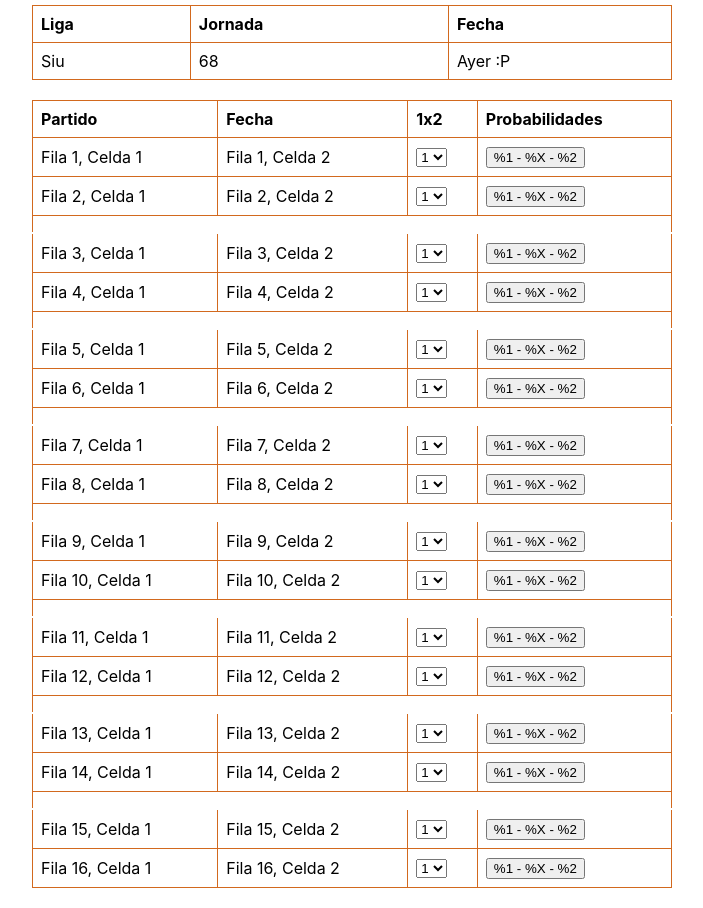
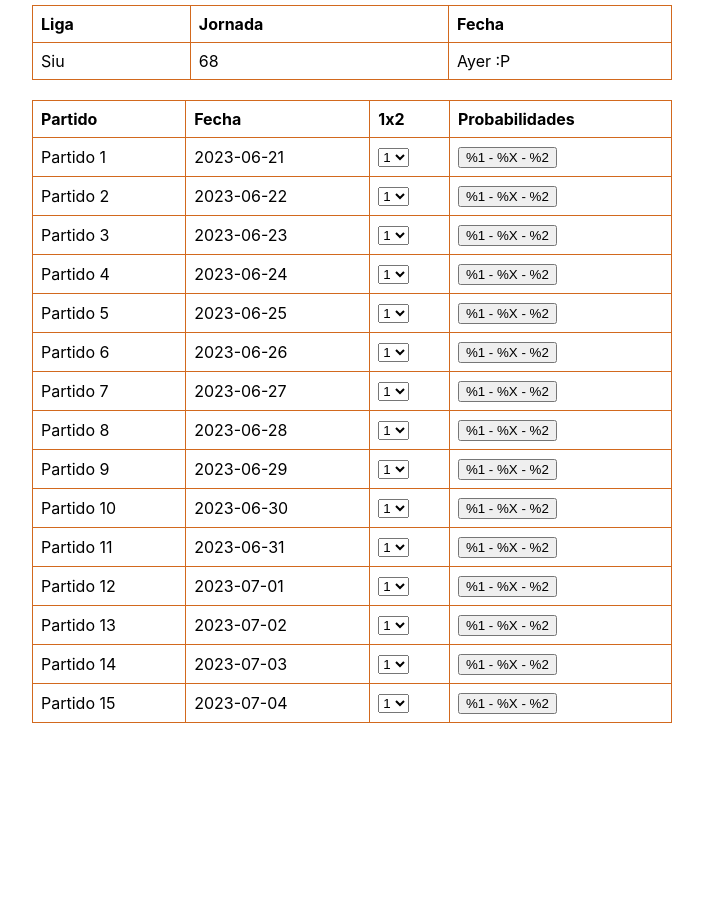
Before and after one commit to FelixDominguez8/Quinielas_Proyecto, a React (Create React App) app in the folder frontend/: page / in a window 1280 px wide. Shown: the part 180-1088 px from the top of the page, without its empty margins (288-991 px from the left). After the commit the page ends 923 px from the top, so only its background shows below. Built offline with nearby package versions, Linux system fonts and the light colour scheme.

Commit message:
Cambio en la estructura de codigo para un mejor manejo de datos

```diff
--- a/frontend/src/App.js
+++ b/frontend/src/App.js
@@ -1,5 +1,5 @@
 import './App.css';
-import { useEffect } from 'react';
+import React, { useEffect, useState } from 'react';
 
 function App() {
   useEffect(() => {
@@ -33,6 +33,31 @@ function App() {
         popupContent.style.display = 'none';
       }
     });
+  }, []);
+
+  const [datos, setDatos] = useState([]);
+  useEffect(() => {
+    // Lógica para obtener los datos de la base de datos en Express
+
+    const datosObtenidos = [
+      { partido: 'Partido 1', fecha: '2023-06-21' },
+      { partido: 'Partido 2', fecha: '2023-06-22' },
+      { partido: 'Partido 3', fecha: '2023-06-23' },
+      { partido: 'Partido 4', fecha: '2023-06-24' },
+      { partido: 'Partido 5', fecha: '2023-06-25' },
+      { partido: 'Partido 6', fecha: '2023-06-26' },
+      { partido: 'Partido 7', fecha: '2023-06-27' },
+      { partido: 'Partido 8', fecha: '2023-06-28' },
+      { partido: 'Partido 9', fecha: '2023-06-29' },
+      { partido: 'Partido 10', fecha: '2023-06-30' },
+      { partido: 'Partido 11', fecha: '2023-06-31' },
+      { partido: 'Partido 12', fecha: '2023-07-01' },
+      { partido: 'Partido 13', fecha: '2023-07-02' },
+      { partido: 'Partido 14', fecha: '2023-07-03' },
+      { partido: 'Partido 15', fecha: '2023-07-04' },
+    ];
+
+    setDatos(datosObtenidos);
   }, []);
 
   return (
@@ -74,220 +99,28 @@ function App() {
               </tr>
             </thead>
             <tbody>
-              <tr>
-                <td>Fila 1, Celda 1</td>
-                <td>Fila 1, Celda 2</td>
+
+                {datos.map((dato, index) => (
+                  <tr key={index}>
+
+                    <td>{dato.partido}</td>
+                    <td>{dato.fecha}</td>
                     <td>
-                  <select name="opcion1">
+                      <select name={`opcion${index + 1}`}>
                         <option value="1">1</option>
                         <option value="X">X</option>
                         <option value="2">2</option>
                       </select>
                     </td>
-                <td><button class="popup-button">%1 - %X - %2</button></td>
+                    <td>
+                      <button className="popup-button">%1 - %X - %2</button>
+                    </td>
+
                   </tr>
-              <tr>
-                <td>Fila 2, Celda 1</td>
-                <td>Fila 2, Celda 2</td>
-                <td>
-                  <select name="opcion2">
-                    <option value="1">1</option>
-                    <option value="X">X</option>
-                    <option value="2">2</option>
-                  </select>
-                </td>
-                <td><button class="popup-button">%1 - %X - %2</button></td>
-              </tr>
-              <tr class="section-divider">
-                <td colspan="4"></td>
-              </tr>
-              <tr>
-                <td>Fila 3, Celda 1</td>
-                <td>Fila 3, Celda 2</td>
-                <td>
-                  <select name="opcion3">
-                    <option value="1">1</option>
-                    <option value="X">X</option>
-                    <option value="2">2</option>
-                  </select>
-                </td>
-                <td><button class="popup-button">%1 - %X - %2</button></td>
-              </tr>
-              <tr>
-                <td>Fila 4, Celda 1</td>
-                <td>Fila 4, Celda 2</td>
-                <td>
-                  <select name="opcion4">
-                    <option value="1">1</option>
-                    <option value="X">X</option>
-                    <option value="2">2</option>
-                  </select>
-                </td>
-                <td><button class="popup-button">%1 - %X - %2</button></td>
-              </tr>
-              <tr class="section-divider">
-                <td colspan="4"></td>
-              </tr>
-              <tr>
-                <td>Fila 5, Celda 1</td>
-                <td>Fila 5, Celda 2</td>
-                <td>
-                  <select name="opcion5">
-                    <option value="1">1</option>
-                    <option value="X">X</option>
-                    <option value="2">2</option>
-                  </select>
-                </td>
-                <td><button class="popup-button">%1 - %X - %2</button></td>
-              </tr>
-              <tr>
-                <td>Fila 6, Celda 1</td>
-                <td>Fila 6, Celda 2</td>
-                <td>
-                  <select name="opcion6">
-                    <option value="1">1</option>
-                    <option value="X">X</option>
-                    <option value="2">2</option>
-                  </select>
-                </td>
-                <td><button class="popup-button">%1 - %X - %2</button></td>
-              </tr>
-              <tr class="section-divider">
-                <td colspan="4"></td>
-              </tr>
-              <tr>
-                <td>Fila 7, Celda 1</td>
-                <td>Fila 7, Celda 2</td>
-                <td>
-                  <select name="opcion7">
-                    <option value="1">1</option>
-                    <option value="X">X</option>
-                    <option value="2">2</option>
-                  </select>
-                </td>
-                <td><button class="popup-button">%1 - %X - %2</button></td>
-              </tr>
-              <tr>
-                <td>Fila 8, Celda 1</td>
-                <td>Fila 8, Celda 2</td>
-                <td>
-                  <select name="opcion8">
-                    <option value="1">1</option>
-                    <option value="X">X</option>
-                    <option value="2">2</option>
-                  </select>
-                </td>
-                <td><button class="popup-button">%1 - %X - %2</button></td>
-              </tr>
-              <tr class="section-divider">
-                <td colspan="4"></td>
-              </tr>
-              <tr>
-                <td>Fila 9, Celda 1</td>
-                <td>Fila 9, Celda 2</td>
-                <td>
-                  <select name="opcion9">
-                    <option value="1">1</option>
-                    <option value="X">X</option>
-                    <option value="2">2</option>
-                  </select>
-                </td>
-                <td><button class="popup-button">%1 - %X - %2</button></td>
-              </tr>
-              <tr>
-                <td>Fila 10, Celda 1</td>
-                <td>Fila 10, Celda 2</td>
-                <td>
-                  <select name="opcion10">
-                    <option value="1">1</option>
-                    <option value="X">X</option>
-                    <option value="2">2</option>
-                  </select>
-                </td>
-                <td><button class="popup-button">%1 - %X - %2</button></td>
-              </tr>
-              <tr class="section-divider">
-                <td colspan="4"></td>
-              </tr>
-              <tr>
-                <td>Fila 11, Celda 1</td>
-                <td>Fila 11, Celda 2</td>
-                <td>
-                  <select name="opcion11">
-                    <option value="1">1</option>
-                    <option value="X">X</option>
-                    <option value="2">2</option>
-                  </select>
-                </td>
-                <td><button class="popup-button">%1 - %X - %2</button></td>
-              </tr>
-              <tr>
-                <td>Fila 12, Celda 1</td>
-                <td>Fila 12, Celda 2</td>
-                <td>
-                  <select name="opcion12">
-                    <option value="1">1</option>
-                    <option value="X">X</option>
-                    <option value="2">2</option>
-                  </select>
-                </td>
-                <td><button class="popup-button">%1 - %X - %2</button></td>
-              </tr>
-              <tr class="section-divider">
-                <td colspan="4"></td>
-              </tr>
-              <tr>
-                <td>Fila 13, Celda 1</td>
-                <td>Fila 13, Celda 2</td>
-                <td>
-                  <select name="opcion13">
-                    <option value="1">1</option>
-                    <option value="X">X</option>
-                    <option value="2">2</option>
-                  </select>
-                </td>
-                <td><button class="popup-button">%1 - %X - %2</button></td>
-              </tr>
-              <tr>
-                <td>Fila 14, Celda 1</td>
-                <td>Fila 14, Celda 2</td>
-                <td>
-                  <select name="opcion14">
-                    <option value="1">1</option>
-                    <option value="X">X</option>
-                    <option value="2">2</option>
-                  </select>
-                </td>
-                <td><button class="popup-button">%1 - %X - %2</button></td>
-              </tr>
-              <tr class="section-divider">
-                <td colspan="4"></td>
-              </tr>
-              <tr>
-                <td>Fila 15, Celda 1</td>
-                <td>Fila 15, Celda 2</td>
-                <td>
-                  <select name="opcion15">
-                    <option value="1">1</option>
-                    <option value="X">X</option>
-                    <option value="2">2</option>
-                  </select>
-                </td>
-                <td><button class="popup-button">%1 - %X - %2</button></td>
-              </tr>
-              <tr>
-                <td>Fila 16, Celda 1</td>
-                <td>Fila 16, Celda 2</td>
-                <td>
-                  <select name="opcion16">
-                    <option value="1">1</option>
-                    <option value="X">X</option>
-                    <option value="2">2</option>
-                  </select>
-                </td>
-                <td><button class="popup-button">%1 - %X - %2</button></td>
-              </tr>
+                ))}
+
             </tbody>
+
             <div id="popup-content" class="popup-content">
               Aqui va la info de las probabilidades!!
             </div>
```
Lines whose indentation alone changed are shown as unchanged.
